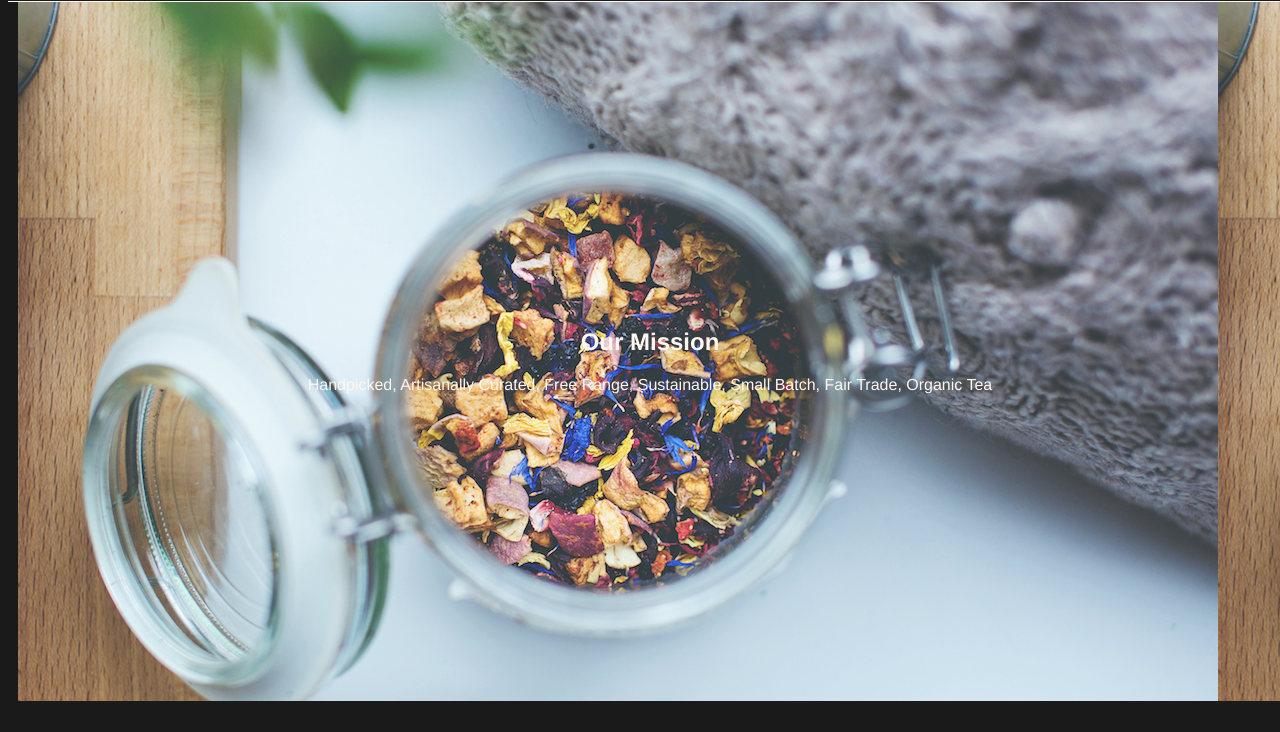
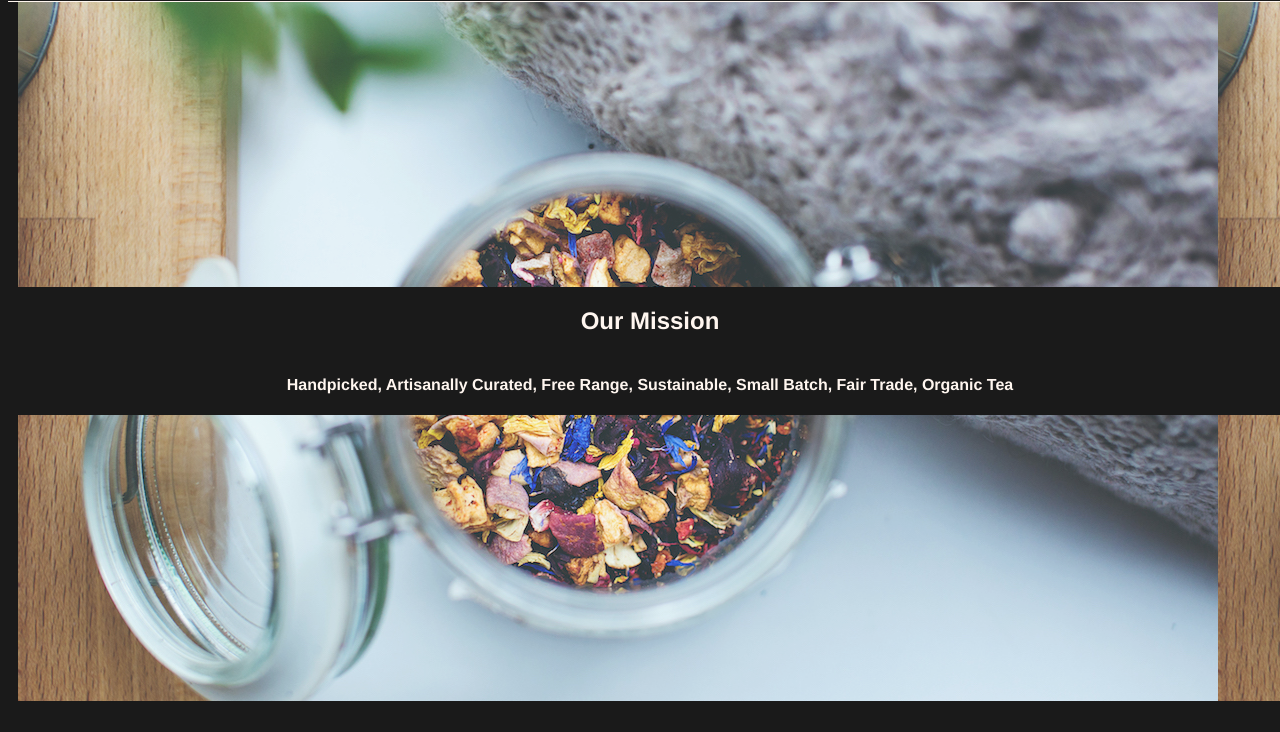
Before and after one commit to whaleguitar/tea_cozy, a plain HTML site: page index.html in a window 1280 px wide. Shown: the part 68-800 px from the top of the page. Drawn offline with Linux system fonts and the light colour scheme.

Commit message:
add Mission runner

```diff
--- a/index.html
+++ b/index.html
@@ -15,8 +15,10 @@
     </header>
     <!-- mission area main image -->
     <div class="background">
-      <h2>Our Mission</h2>
-      <span>Handpicked, Artisanally Curated, Free Range, Sustainable, Small Batch, Fair Trade, Organic Tea<span>
+      <div class="runner">
+        <h2>Our Mission</h2>
+        <h4>Handpicked, Artisanally Curated, Free Range, Sustainable, Small Batch, Fair Trade, Organic Tea</h4>
+      </div>
     </div>
     <footer>
     </footer>
--- a/style.css
+++ b/style.css
@@ -9,6 +9,7 @@ header {
   flex-direction:row nowrap;
   justify-content: space-between;
   position: fixed;
+  background-color: black;
   top: 0px;
   z-index: 1;
   width: 100%;
@@ -41,3 +42,11 @@ nav a {
   height: 700px;
   margin: 69px 10px 0px 10px;
 }
+.runner {
+  display: flex;
+  flex-direction: column;
+  background-color: black;
+  justify-content: center;
+  align-items: center;
+  width: 100%;
+}
```
